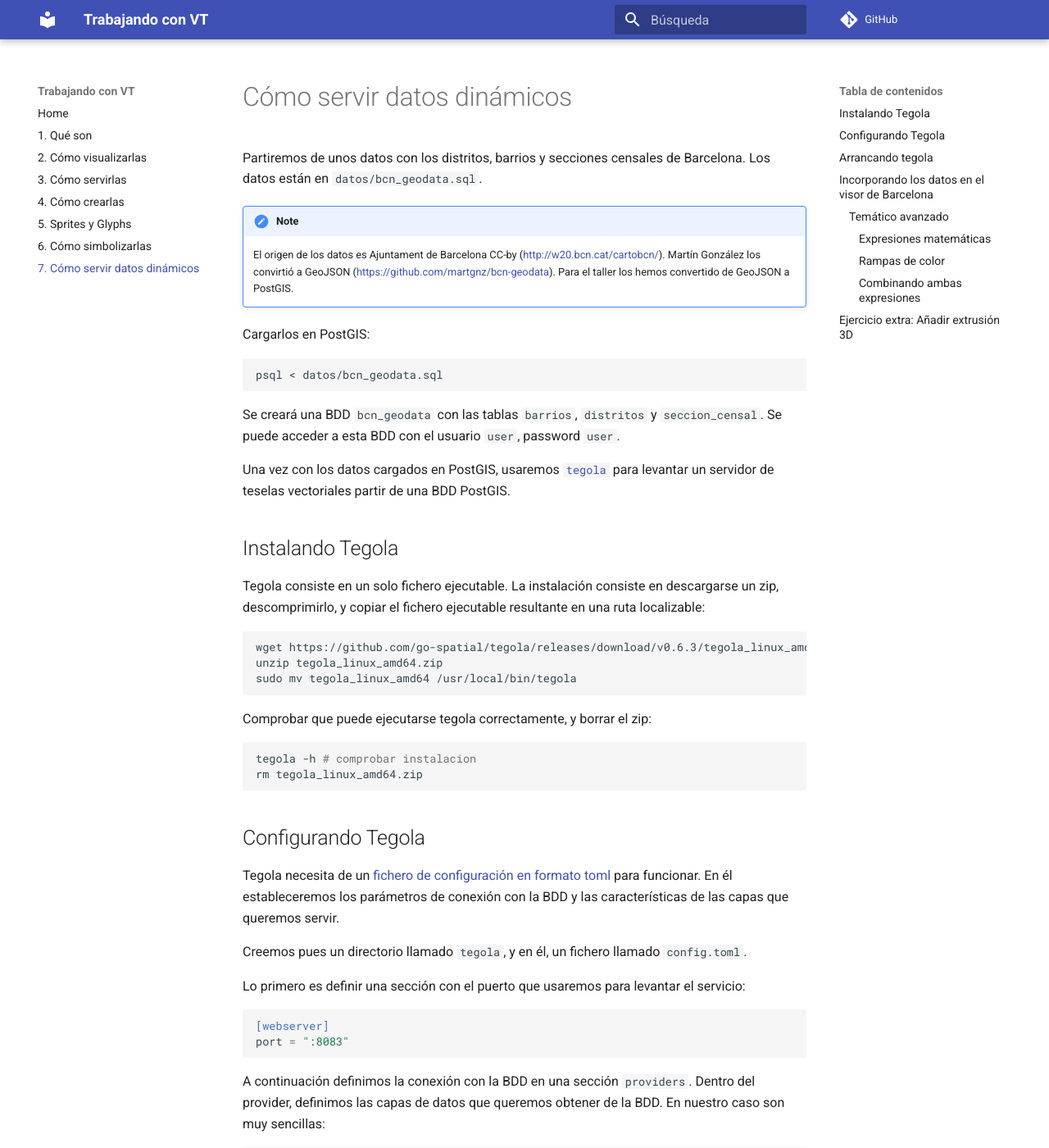
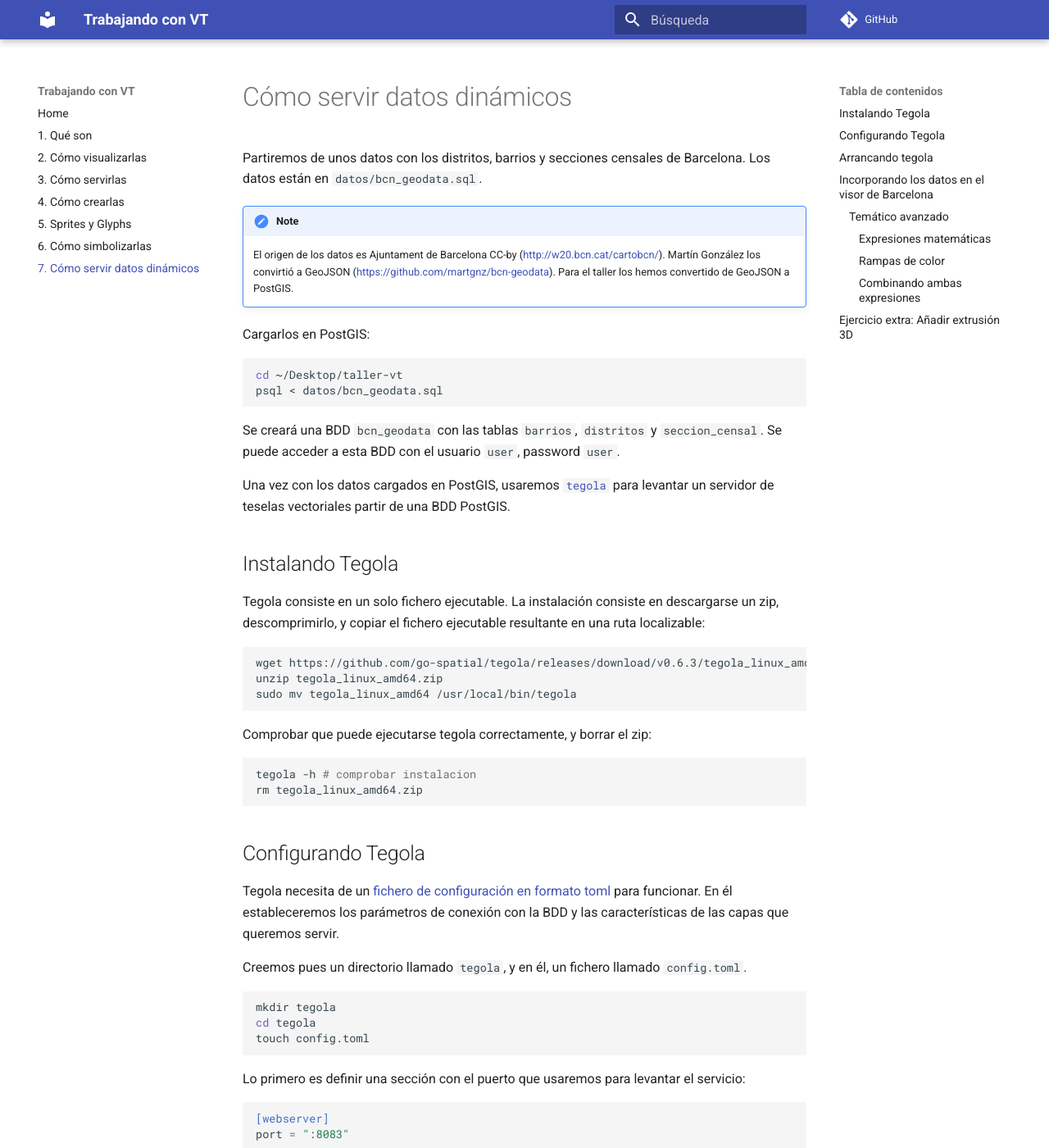
Before and after one commit to geoinquiets/taller-vt, an MkDocs documentation site: the page built from docs/7_servidor_dinamico.md, in a window 1280 px wide and 1400 px high. Shown: the whole window at 82% size. Built offline with MkDocs 1.6.1 and Material for MkDocs 9.7.7, drawn with Linux system fonts in a browser that asks for light colours; comment, search, counter and statistics services are not loaded; old or Windows-style settings are respelled for this version of MkDocs.

Commit message:
Repasados los comandos para crear/cambiar de directorio desde donde toca. Closes #27

````diff
--- a/docs/7_servidor_dinamico.md
+++ b/docs/7_servidor_dinamico.md
@@ -11,6 +11,7 @@
 Cargarlos en PostGIS:
 
 ```bash
+cd ~/Desktop/taller-vt
 psql < datos/bcn_geodata.sql
 ```
 
@@ -45,6 +46,12 @@
 En él estableceremos los parámetros de conexión con la BDD y las características de las capas que queremos servir.
 
 Creemos pues un directorio llamado `tegola`, y en él, un fichero llamado `config.toml`.
+
+```bash
+mkdir tegola
+cd tegola
+touch config.toml
+```
 
 Lo primero es definir una sección con el puerto que usaremos para levantar el servicio:
 
````
Also changed, not shown: docs/3_tileserver_gl.md (+1 -1 lines), docs/4_tippecanoe.md (+1 -1 lines), docs/5_sprites_glyphs.md (+2 -1 lines).
